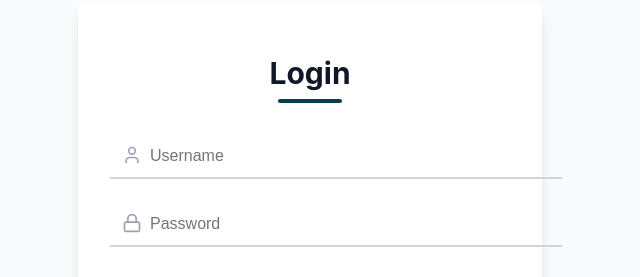
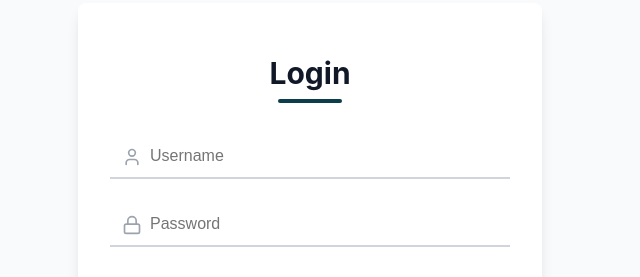
Before and after one commit to ZAsabiha/HR-CORE, a React (Create React App) app: page /login in a window 1280 px wide. Shown: the part 212-489 px from the top of the page, without its empty margins (330-970 px from the left). Built offline with nearby package versions, Linux system fonts and the light colour scheme; a web font is replaced by a local one.

Commit message:
LoginForm Modified

```diff
--- a/src/LoginForm.jsx
+++ b/src/LoginForm.jsx
@@ -2,19 +2,13 @@ import React, { useState } from 'react';
 import { User, Lock } from 'lucide-react';
 
 const LoginForm = () => {
-  const [formData, setFormData] = useState({
-    username: '',
-    password: ''
-  });
+  const [formData, setFormData] = useState({ username: '', password: '' });
   const [isLoading, setIsLoading] = useState(false);
   const [error, setError] = useState('');
 
   const handleInputChange = (e) => {
     const { name, value } = e.target;
-    setFormData(prev => ({
-      ...prev,
-      [name]: value
-    }));
+    setFormData(prev => ({ ...prev, [name]: value }));
     if (error) setError('');
   };
 
@@ -30,9 +24,7 @@ const LoginForm = () => {
     try {
       const response = await fetch('/api/login', {
         method: 'POST',
-        headers: {
-          'Content-Type': 'application/json',
-        },
+        headers: { 'Content-Type': 'application/json' },
         body: JSON.stringify(formData),
       });
 
@@ -40,7 +32,6 @@ const LoginForm = () => {
 
       if (response.ok) {
         console.log('Login successful:', data);
-        // Handle successful login - redirect or update state
       } else {
         setError(data.message || 'Login failed. Please try again.');
       }
@@ -53,8 +44,7 @@ const LoginForm = () => {
   };
 
   const handleSignUp = () => {
-    console.log('Navigate to sign up');
-    // Add navigation logic here
+    window.location.href = '/signup';
   };
 
   const handleKeyPress = (e) => {
@@ -115,13 +105,19 @@ const LoginForm = () => {
     inputGroup: {
       position: 'relative'
     },
-    iconContainer: {
+    inputWrapper: {
+      position: 'relative'
+    },
+    icon: {
       position: 'absolute',
       left: '0.75rem',
       top: '50%',
       transform: 'translateY(-50%)',
-      pointerEvents: 'none',
-      zIndex: 1
+      width: '20px',
+      height: '20px',
+      color: '#9ca3af',
+      zIndex: 1,
+      pointerEvents: 'none'
     },
     input: {
       display: 'block',
@@ -134,15 +130,9 @@ const LoginForm = () => {
       borderBottom: '2px solid #d1d5db',
       backgroundColor: 'transparent',
       outline: 'none',
-      transition: 'border-color 0.2s ease',
       fontSize: '1rem',
-      color: '#111827'
-    },
-    inputFocus: {
-      borderBottomColor: '#0C3D4A'
-    },
-    placeholder: {
-      color: '#9ca3af'
+      color: '#111827',
+      boxSizing: 'border-box'
     },
     button: {
       width: '100%',
@@ -153,12 +143,8 @@ const LoginForm = () => {
       border: 'none',
       borderRadius: '9999px',
       cursor: 'pointer',
-      transition: 'background-color 0.2s ease',
       fontSize: '1rem',
       marginTop: '0.5rem'
-    },
-    buttonHover: {
-      backgroundColor: '#0a2f3a'
     },
     buttonDisabled: {
       backgroundColor: '#4a9ba8',
@@ -176,45 +162,31 @@ const LoginForm = () => {
       fontWeight: '600',
       textDecoration: 'none',
       marginLeft: '0.25rem',
-      cursor: 'pointer',
-      transition: 'color 0.2s ease'
-    },
-    signupLinkHover: {
-      color: '#0a2f3a',
-      textDecoration: 'underline'
+      cursor: 'pointer'
     }
   };
 
   return (
     <div style={styles.container}>
       <div style={styles.card}>
-        {/* Header */}
         <div style={styles.header}>
           <h1 style={styles.title}>Login</h1>
           <div style={styles.underline}></div>
         </div>
 
-        {/* Error Message */}
-        {error && (
-          <div style={styles.errorMessage}>
-            {error}
-          </div>
-        )}
+        {error && <div style={styles.errorMessage}>{error}</div>}
 
-        {/* Login Form */}
         <div style={styles.formContainer}>
-          {/* Username Field */}
           <div style={styles.inputGroup}>
-            <div style={styles.iconContainer}>
-              <User size={20} color="#9ca3af" />
-            </div>
+            <div style={styles.inputWrapper}>
+              <User style={styles.icon} />
               <input
                 type="text"
                 name="username"
+                placeholder="Username"
                 value={formData.username}
                 onChange={handleInputChange}
                 onKeyPress={handleKeyPress}
-              placeholder="Username"
                 style={styles.input}
                 onFocus={(e) => {
                   e.target.style.borderBottomColor = '#0C3D4A';
@@ -224,19 +196,18 @@ const LoginForm = () => {
                 }}
               />
             </div>
+          </div>
 
-          {/* Password Field */}
           <div style={styles.inputGroup}>
-            <div style={styles.iconContainer}>
-              <Lock size={20} color="#9ca3af" />
-            </div>
+            <div style={styles.inputWrapper}>
+              <Lock style={styles.icon} />
               <input
                 type="password"
                 name="password"
+                placeholder="Password"
                 value={formData.password}
                 onChange={handleInputChange}
                 onKeyPress={handleKeyPress}
-              placeholder="Password"
                 style={styles.input}
                 onFocus={(e) => {
                   e.target.style.borderBottomColor = '#0C3D4A';
@@ -246,8 +217,8 @@ const LoginForm = () => {
                 }}
               />
             </div>
+          </div>
 
-          {/* Login Button */}
           <button
             onClick={handleSubmit}
             disabled={isLoading}
@@ -255,35 +226,16 @@ const LoginForm = () => {
               ...styles.button,
               ...(isLoading ? styles.buttonDisabled : {})
             }}
-            onMouseEnter={(e) => {
-              if (!isLoading) {
-                e.target.style.backgroundColor = '#0a2f3a';
-              }
-            }}
-            onMouseLeave={(e) => {
-              if (!isLoading) {
-                e.target.style.backgroundColor = '#0C3D4A';
-              }
-            }}
           >
             {isLoading ? 'Logging in...' : 'Login'}
           </button>
         </div>
 
-        {/* Sign Up Link */}
         <div style={styles.signupContainer}>
           <span style={styles.signupText}>Do not have an account? </span>
           <span
             onClick={handleSignUp}
             style={styles.signupLink}
-            onMouseEnter={(e) => {
-              e.target.style.color = '#0a2f3a';
-              e.target.style.textDecoration = 'underline';
-            }}
-            onMouseLeave={(e) => {
-              e.target.style.color = '#0C3D4A';
-              e.target.style.textDecoration = 'none';
-            }}
           >
             Sign up
           </span>
```
Lines whose indentation alone changed are shown as unchanged.
